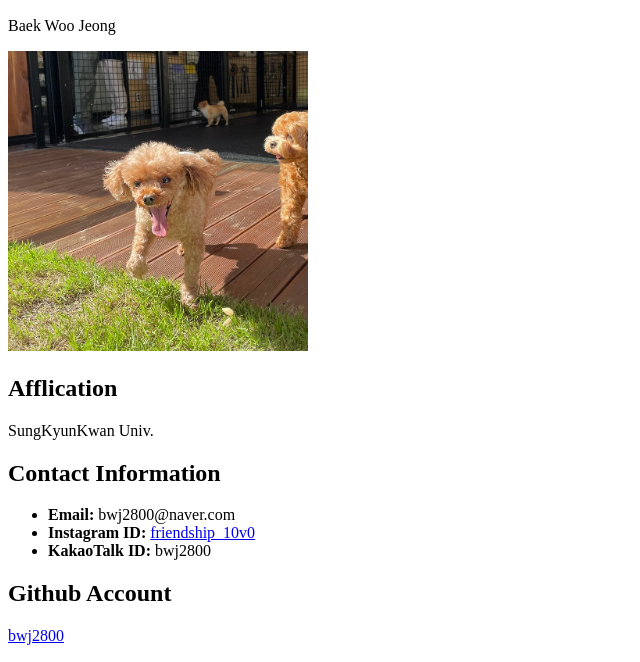
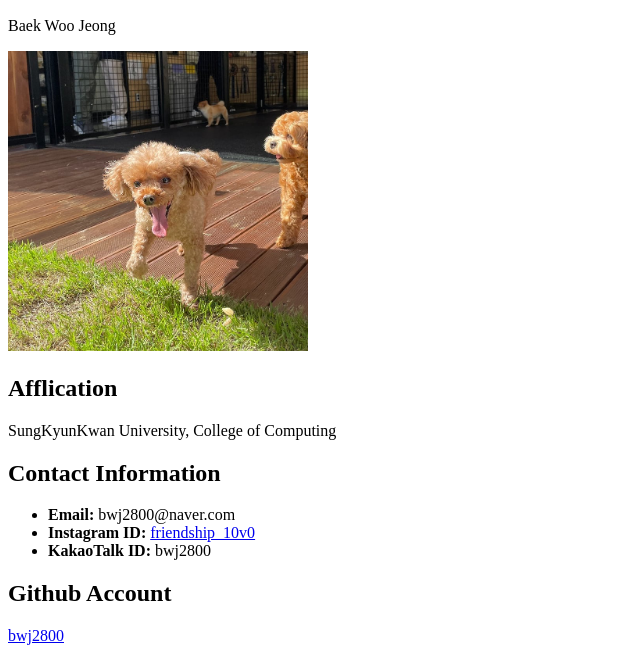
Before and after one commit to bwj2800/bwj2800.github.io, a plain HTML site: page index.html in a window 1280 px wide. Shown: the part 110-772 px from the top of the page, without its empty margins (0-640 px from the left). Drawn offline with Linux system fonts and the light colour scheme.

Commit message:
Update index.html

```diff
--- a/index.html
+++ b/index.html
@@ -13,7 +13,7 @@
         <img src="lincoln.png" width="300" />
 
         <h2>Afflication</h2>
-        <p>SungKyunKwan Univ.</p>
+        <p>SungKyunKwan University, College of Computing</p>
 
         <h2>Contact Information</h2>
         <ul>
```
